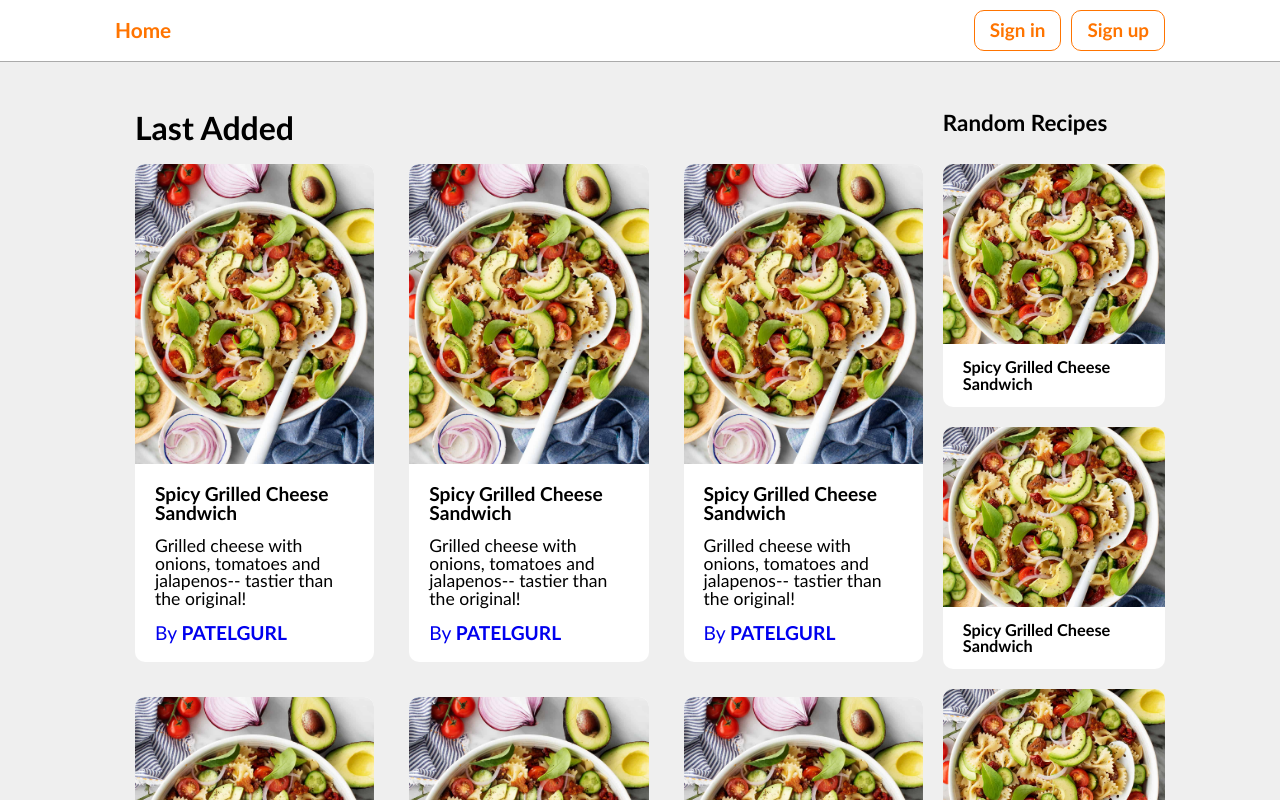
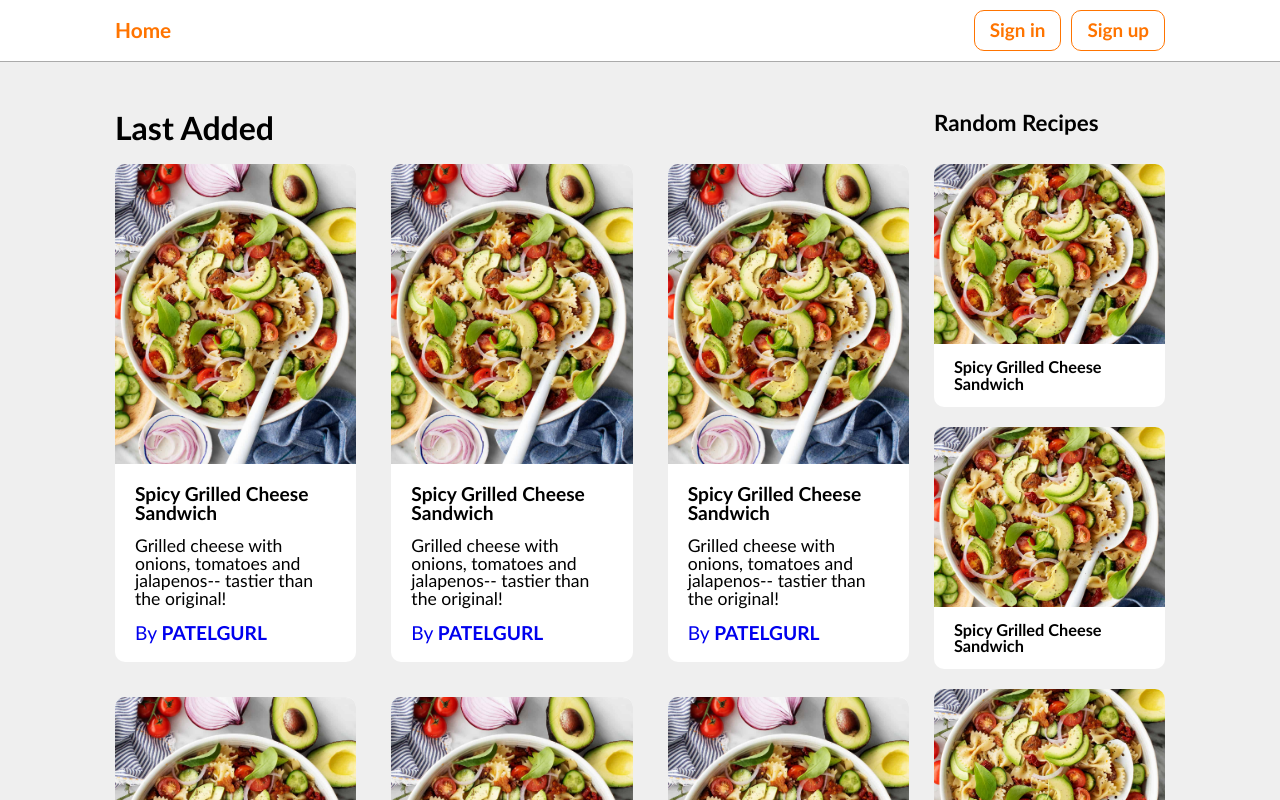
Before and after one commit to isleeden/YiRecipe, a React (Create React App) app: page / in a window 1280 px wide. Shown: the top 800 px of the page. Built offline with nearby package versions, Linux system fonts and the light colour scheme.

Commit message:
rewrited html<main> styles

```diff
--- a/src/pages/Home.jsx
+++ b/src/pages/Home.jsx
@@ -77,7 +77,7 @@ export default function Home() {
   return (
     <>
       <Header />
-      <main className="home__main">
+      <main className="main home__main">
         <div className="container">
           <h1 className="home__title">Home Page</h1>
           <section className="last-added">
--- a/src/styles/main.scss
+++ b/src/styles/main.scss
@@ -1,4 +1,9 @@
 @import "reset";
+@import "variables";
+
+* {
+  box-sizing: border-box;
+}
 
 body {
   font-family: "Gill Sans", "Gill Sans MT", Calibri, "Trebuchet MS", sans-serif;
@@ -10,5 +15,15 @@ body {
 }
 
 .main {
-  padding: 35px 0;
+  padding: 50px 0;
+  background-color: $light-gray;
+
+  .main-content {
+    width: 78%;
+    padding-right: 25px;
+  }
+
+  .sidebar {
+    width: 22%;
+  }
 }
--- a/src/styles/pages/Home.scss
+++ b/src/styles/pages/Home.scss
@@ -1,20 +1,8 @@
 @import "styles/variables.scss";
 
 .home__main {
-  padding: 50px 0;
-  background-color: $light-gray;
-
   .last-added {
     display: flex;
-  }
-
-  .main-content {
-    width: 78%;
-    padding: 0 20px;
-  }
-
-  .sidebar {
-    width: 22%;
   }
 }
 
```
